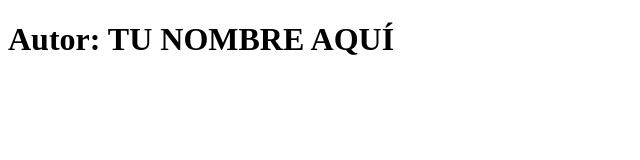
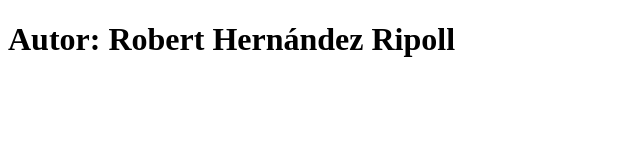
Before and after one commit to mainrob/practica_vuejs_introduccion, a website: page index.html in a window 1280 px wide. Shown: the whole page, without its empty margins (0-640 px from the left). Drawn offline with Linux system fonts and the light colour scheme.

Commit message:
04022022_1912

```diff
--- a/index.html
+++ b/index.html
@@ -11,7 +11,7 @@
 
     <body>
 
-        <h1 id="autor">Autor: TU NOMBRE AQUÍ</h1>
+        <h1 id="autor">Autor: Robert Hernández Ripoll</h1>
 
         <!-- https://vuejs.org/v2/guide/index.html -->
         <div id="app">
```
